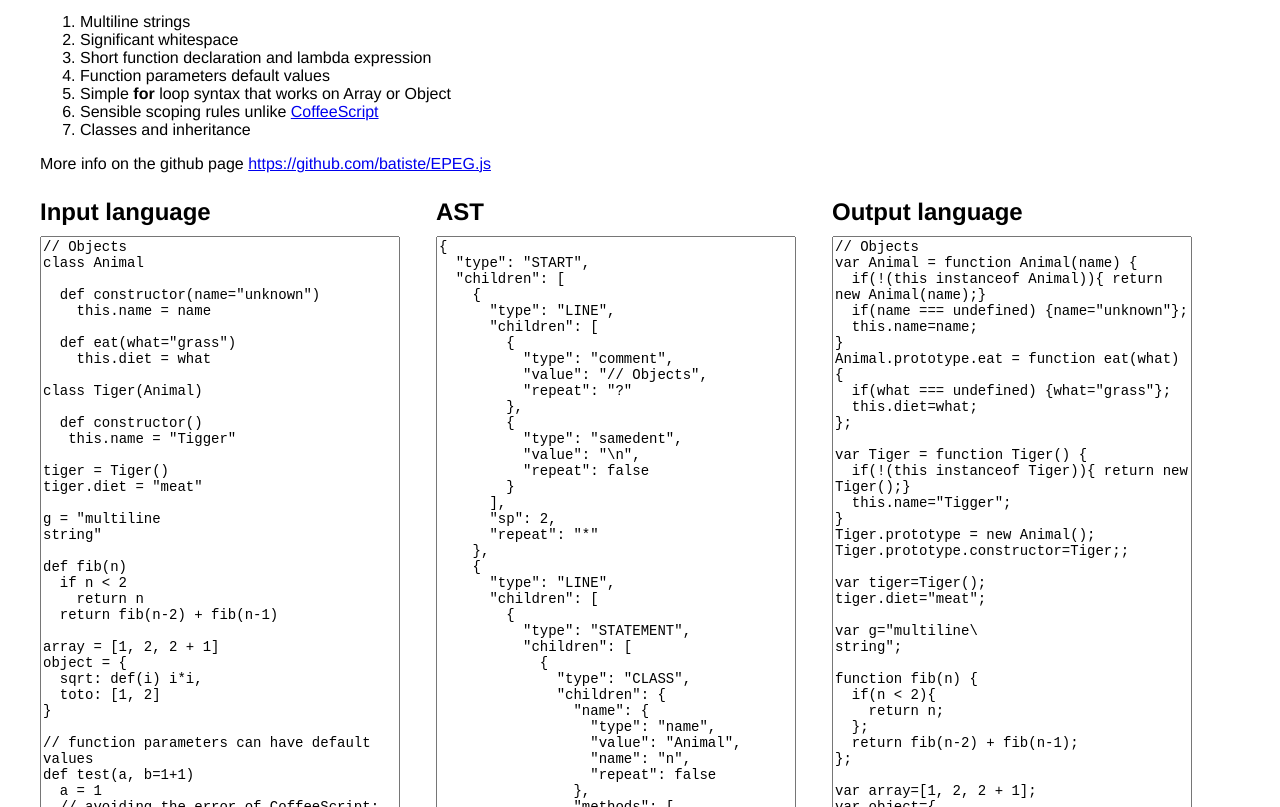
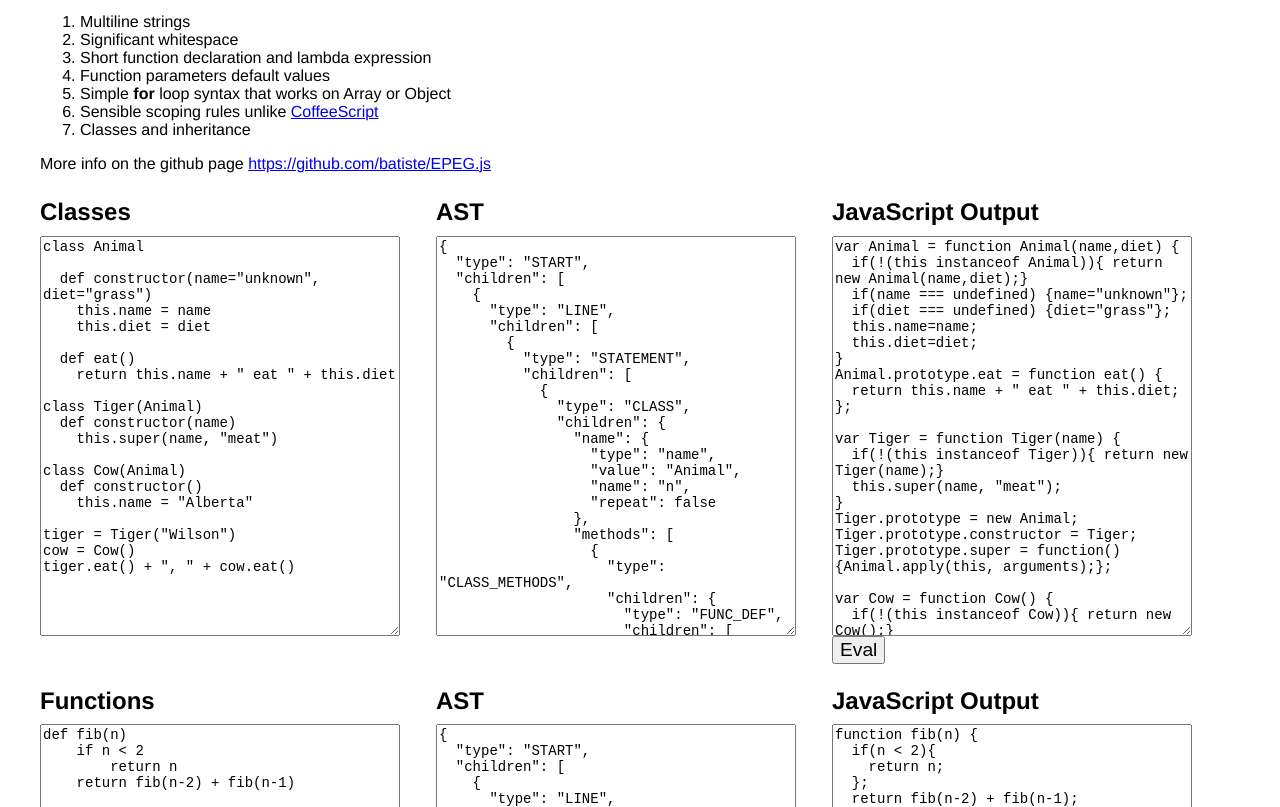
Before and after one commit to batiste/EPEG.js, a plain HTML site: page index.html in a window 1280 px wide. Shown: the part 145-952 px from the top of the page. Drawn offline with Linux system fonts and the light colour scheme.

Commit message:
Starting a better documentation

```diff
--- a/cokescript.js
+++ b/cokescript.js
@@ -341,8 +341,9 @@ var backend = {
     cons_str += sp() + '\n}';
 
     if(parent) {
-      cons_str += '\n'+sp() + name + '.prototype = new ' + parent.value + '();';
-      cons_str += '\n'+sp() + name + '.prototype.constructor='+name+';';
+      cons_str += '\n'+sp() + name + '.prototype = new ' + parent.value + ';';
+      cons_str += '\n'+sp() + name + '.prototype.constructor = '+name+';';
+      cons_str += '\n'+sp() + name + '.prototype.super = function(){' + parent.value + '.apply(this, arguments);}';
     }
 
     namespaces.pop();
--- a/index.html
+++ b/index.html
@@ -8,18 +8,19 @@ body, html {
 }
 textarea {
   width:100%;
-  height:800px;
+  height:400px;
   font-size:14px;
 }
 div.col {
   float:left;
   width:30%;
   margin-right:3%;
+  position:relative;
 }
 h1, h2, h3 {
   margin: 0.4em 0;
 }
-#error {
+.error {
   padding:0 1em;
   background: #fee;
   position:absolute;
@@ -52,77 +53,85 @@ CokeScript
 
 <p>More info on the github page <a href="https://github.com/batiste/EPEG.js">https://github.com/batiste/EPEG.js</a></p>
 
-<div style="clear:both">
-<div class="col" style="position:relative">
-  <h2>Input language</h2>
-<textarea id="in">
-// Objects
+<div style="clear:both" id="egClass">
+<div class="col">
+<h2>Classes</h2>
+<textarea class="in">
 class Animal
 
-  def constructor(name="unknown")
+  def constructor(name="unknown", diet="grass")
     this.name = name
+    this.diet = diet
 
-  def eat(what="grass")
-    this.diet = what
+  def eat()
+    return this.name + " eat " + this.diet
 
 class Tiger(Animal)
+  def constructor(name)
+    this.super(name, "meat")
 
+class Cow(Animal)
   def constructor()
-   this.name = "Tigger"
+    this.name = "Alberta"
 
-tiger = Tiger()
-tiger.diet = "meat"
+tiger = Tiger("Wilson")
+cow = Cow()
+tiger.eat() + ", " + cow.eat()
+</textarea>
 
-g = "multiline
-string"
+<pre class="error" style=""></pre>
 
+</div>
+
+<div class="col">
+  <h2>AST</h2>
+  <textarea class="out"></textarea>
+</div>
+
+
+<div class="col">
+  <h2>JavaScript Output</h2>
+  <textarea class="code"></textarea>
+  <button class="evalButton">Eval</button>
+  <pre class="evalResult"></pre>
+</div>
+
+</div>
+
+
+
+
+<div style="clear:both" id="egFunction">
+<div class="col">
+<h2>Functions</h2>
+<textarea class="in">
 def fib(n)
     if n < 2
         return n
     return fib(n-2) + fib(n-1)
 
-array = [1, 2, 2 + 1]
-object = {
-  sqrt: def(i) i*i,
-  toto: [1, 2]
-}
+array = [1, 2, 3, 4, 5, 6]
 
-// function parameters can have default values
-def test(a, b=1+1)
-  a = 1
-  // avoiding the error of CoffeeScript: no implicit global
-  g = 1
-  // explicitly assign to a outer scope variable with :=
-  array := [1]
-  return def(f) a + 10
+array.map(fib)
 
-for key, value in array
-  if value == 1
-    break
-  else
-    console.log(key, value)
-
-array.map(def(i) fib(object.sqrt(i)))
 </textarea>
 
+<pre class="error" style=""></pre>
 
-
-<pre id="error" style=""></pre>
-
-
-
-</div>
-<div class="col">
-<h2>AST</h2>
-<textarea id="out"></textarea>
 </div>
 
 <div class="col">
-<h2>Output language</h2>
-<textarea id="code"></textarea>
-<button id="evalButton">Eval</button>
-<pre id="evalResult"></pre>
+  <h2>AST</h2>
+  <textarea class="out"></textarea>
 </div>
+
+<div class="col">
+  <h2>JavaScript Output</h2>
+  <textarea class="code"></textarea>
+  <button class="evalButton">Eval</button>
+  <pre class="evalResult"></pre>
+</div>
+
 </div>
 
 <h2>Grammar definition</h2>
@@ -139,14 +148,11 @@ array.map(def(i) fib(object.sqrt(i)))
 
 window.onload = function() {
 
-function dGet(id){ return document.getElementById(id); }
+function initExample(dom) {
+  function dGet(cls){ return dom.getElementsByClassName(cls)[0]; }
   var din = dGet('in');
   var dout = dGet('out');
   var code = dGet('code');
-var gOut = dGet('grammarOut');
-gOut.textContent = JSON.stringify(CokeScript.grammarDef, false, 2);
-var tOut = dGet('tokenOut');
-tOut.textContent = JSON.stringify(CokeScript.tokenDef, false, 2);
 
   dGet('evalButton').onclick = function() {
     var result = eval(code.value);
@@ -162,14 +168,23 @@ function outit() {
       var result = CokeScript.generateModule(din.value);
       code.value = result.code;
       dout.value = JSON.stringify(result.ast, false, 2);
-    document.getElementById("error").textContent = "";
+      dGet("error").textContent = "";
     } catch(e) {
-    document.getElementById("error").textContent = String(e);
+      dGet("error").textContent = String(e);
       throw e;
     }
   }
 
   outit();
+}
+
+var gOut = document.getElementById('grammarOut');
+gOut.textContent = JSON.stringify(CokeScript.grammarDef, false, 2);
+var tOut = document.getElementById('tokenOut');
+tOut.textContent = JSON.stringify(CokeScript.tokenDef, false, 2);
+
+initExample(document.getElementById('egClass'));
+initExample(document.getElementById('egFunction'));
 
 };
 
```
Lines whose indentation alone changed are shown as unchanged.
